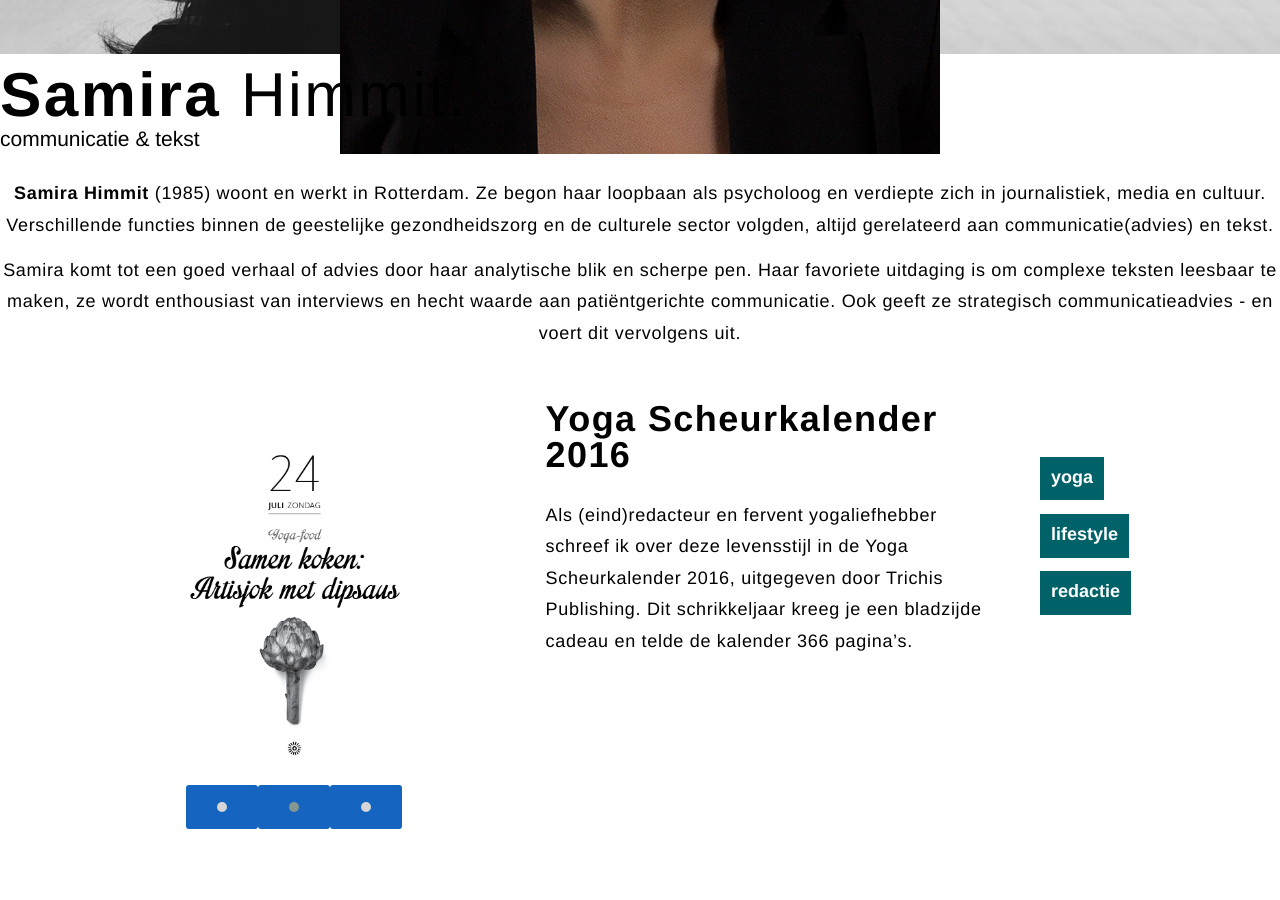
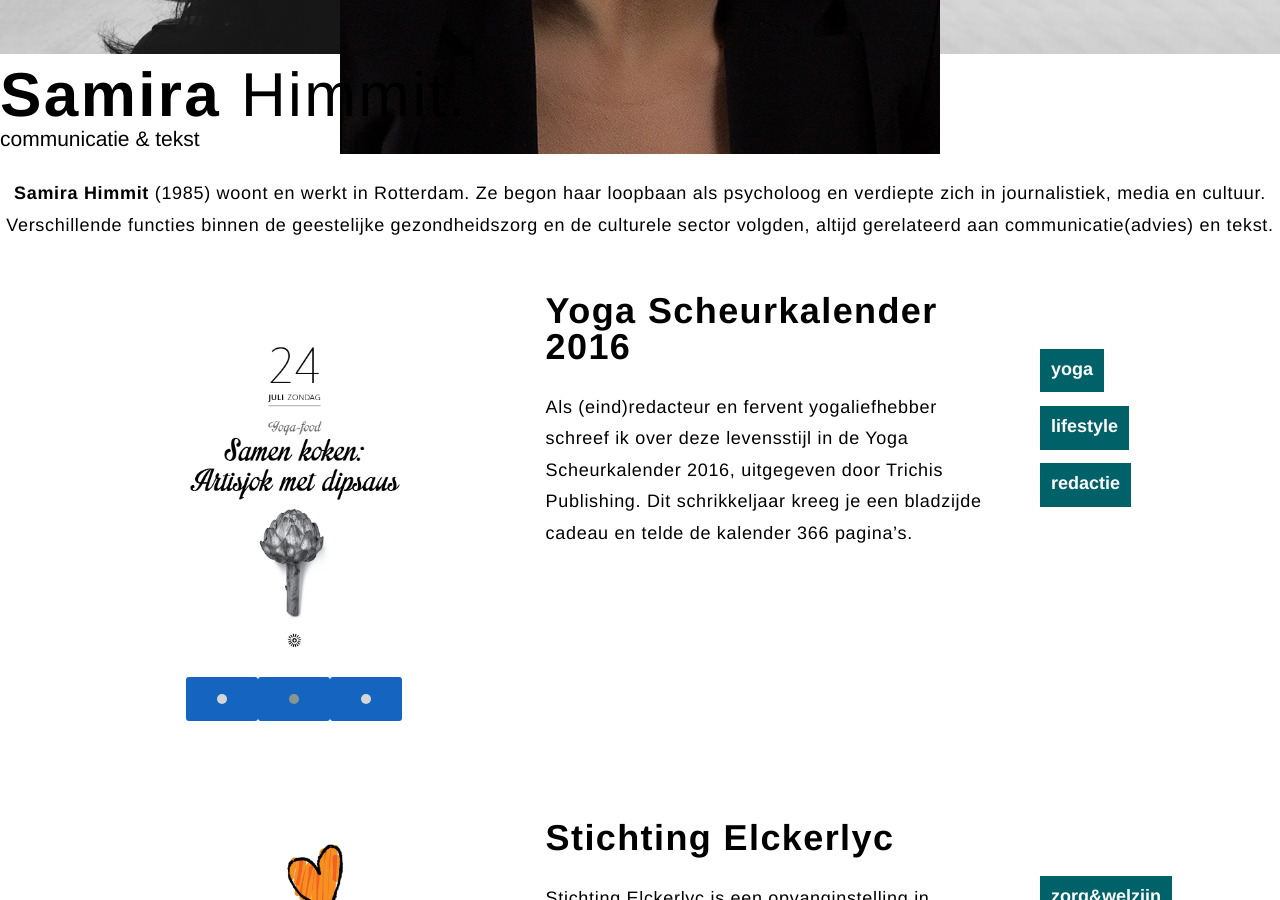
Before and after one commit to samirahimmit/samirahimmit.github.io, a Jekyll site: the page built from content/01-about.md, in a window 1280 px wide and 900 px high, scrolled down 846 px. Built offline with Jekyll 4.4.1, drawn with Linux system fonts in a browser that asks for light colours; nearby versions of some CDN libraries; our own code applies the rules of GitHub Pages for plain Markdown files; library files that are not in the unit come from our copies.

Commit message:
Update 01-about.md

```diff
--- a/content/01-about.md
+++ b/content/01-about.md
@@ -1,5 +1,3 @@
 ![Samira Himmit]({{ site.url }}/assets/img/sam.jpg)
 
 **Samira Himmit** (1985) woont en werkt in Rotterdam. Ze begon haar loopbaan als psycholoog en  verdiepte zich in journalistiek, media en cultuur. Verschillende functies binnen de geestelijke gezondheidszorg en de culturele sector volgden, altijd gerelateerd aan communicatie(advies) en tekst.
-
-Samira komt tot een goed verhaal of advies door haar analytische blik en scherpe pen. Haar favoriete uitdaging is om complexe teksten leesbaar te maken, ze wordt enthousiast van interviews en hecht waarde aan patiëntgerichte communicatie. Ook geeft ze strategisch communicatieadvies - en voert dit vervolgens uit.
```
